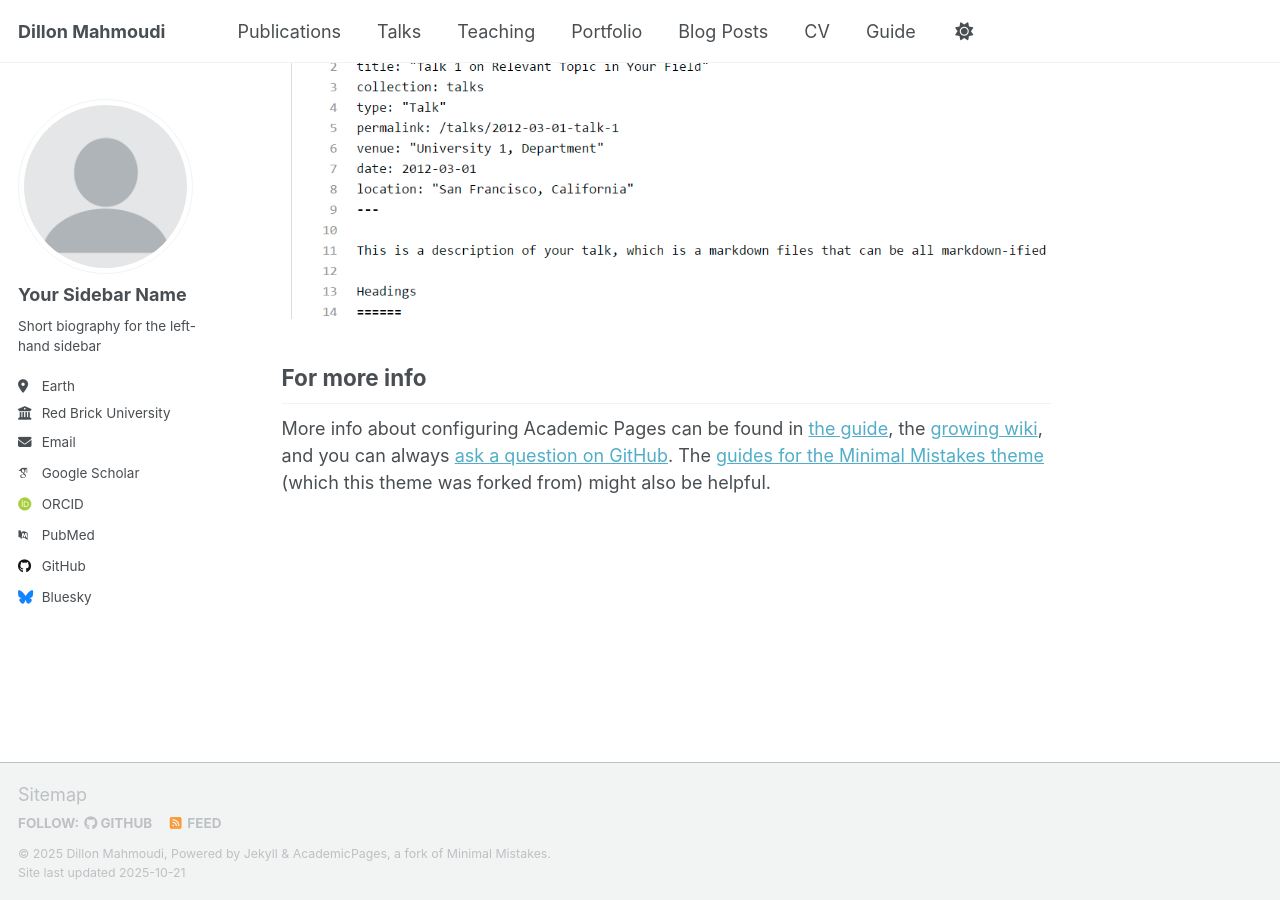
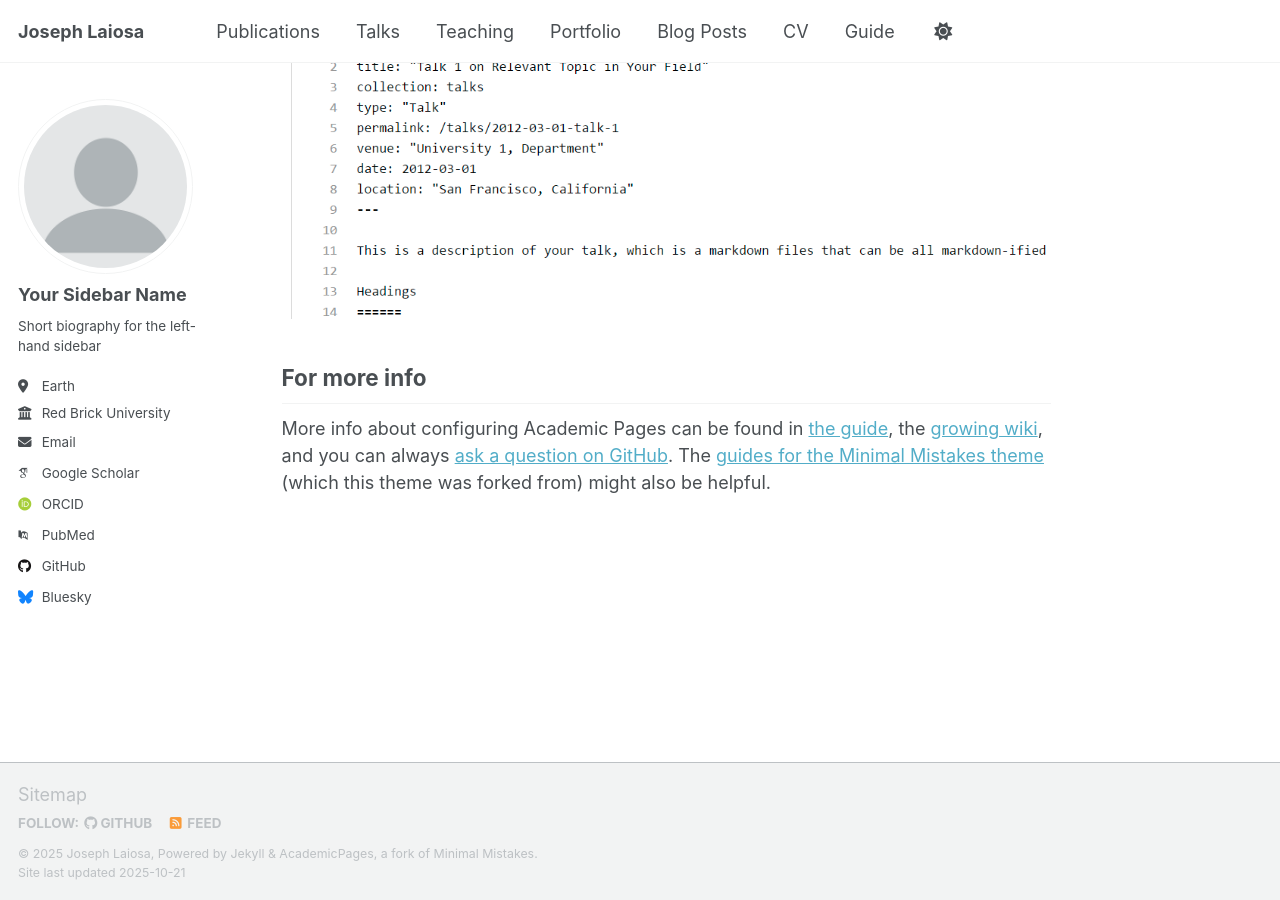
Before and after one commit to Jmlaiosa/Jmlaiosa.github.io, a Jekyll site: the page built from _pages/about.md, in a window 1280 px wide and 900 px high, scrolled down 2880 px. Built offline with Jekyll 4.4.1, drawn with Linux system fonts in a browser that asks for light colours; some web fonts are replaced; a script that is not in the unit is left out.

Commit message:
Update _config.yml
changed back to my name

```diff
--- a/_config.yml
+++ b/_config.yml
@@ -9,9 +9,9 @@
 # Basic Site Settings
 locale                   : "en-US"
 site_theme               : "default" # Currently available options are "default", "air"
-title                    : "Dillon Mahmoudi"
+title                    : "Joseph Laiosa"
 title_separator          : "-"
-name                     : &name "Dillon Mahmoudi"
+name                     : &name "Joseph Laiosa"
 description              : &description "Your Name's academic portfolio"   # Update this with a general description of your site, this is the default if not overridden by a page
 url                      : https://academicpages.github.io # The base hostname & protocol for your site e.g. "https://[your GitHub username].github.io",
                                                            # or if you already have some other page hosted on Github then use "https://[your GitHub username].github.io/[Your Repo Name]"
```
